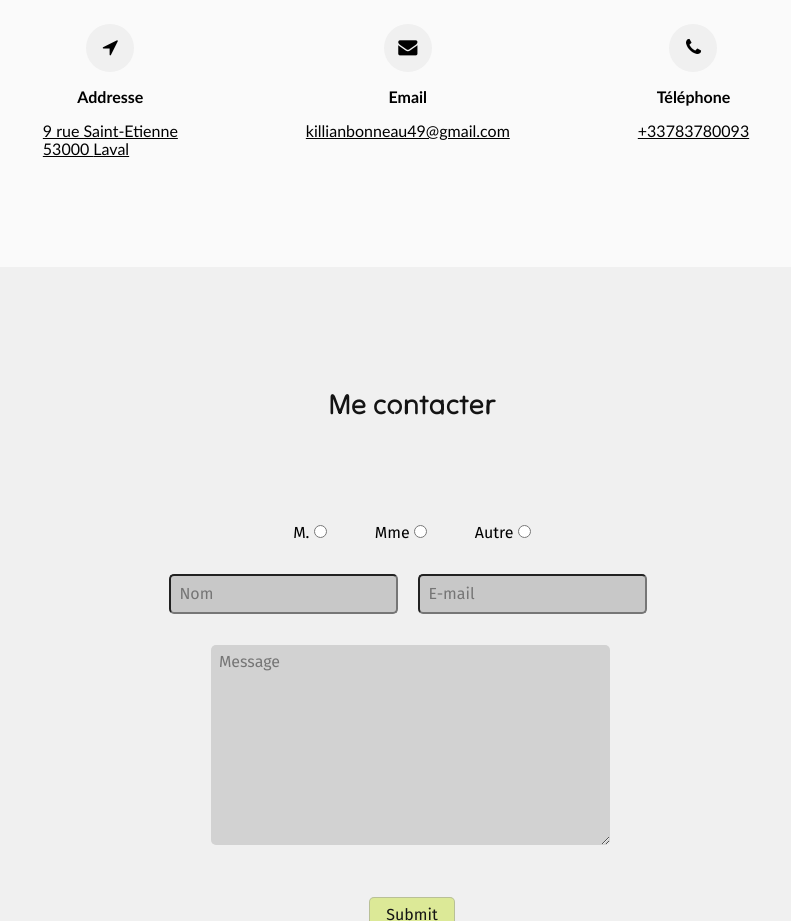
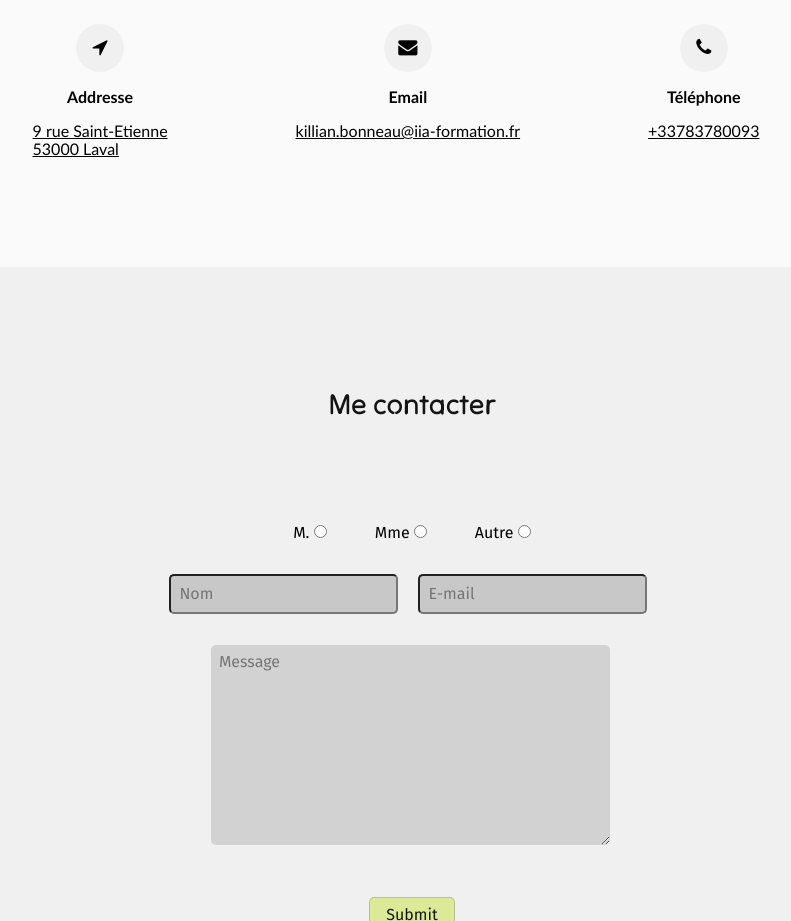
Before and after one commit to Aiizon/Portfolio-Website, a plain HTML site: page index.html in a window 1280 px wide. Shown: the part 3420-4341 px from the top of the page, without its empty margins (228-1019 px from the left). Drawn offline with Linux system fonts and the light colour scheme.

Commit message:
Updated files

```diff
--- a/index.html
+++ b/index.html
@@ -185,9 +185,9 @@
                                 <div><a href="https://www.google.com/maps/place/9+Rue+Neuve+Saint-Etienne,+53000+Laval/@48.0725983,-0.7645939,20.12z/data=!4m6!3m5!1s0x4808fdfa0097140b:0xdd8b8c7e7abd60b7!8m2!3d48.0726318!4d-0.7647168!16s%2Fg%2F11c1h30bjl?entry=ttu">9 rue Saint-Etienne<br>53000 <strong>Laval</strong></a></div>
                             </div>
                             <div>
-                                <a href="mailto:killianbonneau49@gmail.com" class="fa fa-envelope"></a>
+                                <a href="mailto:killian.bonneau@iia-formation.fr" class="fa fa-envelope"></a>
                                 <div>Email</div>
-                                <div><a href="mailto:killianbonneau49@gmail.com">killianbonneau49@gmail.com</a></div>
+                                <div><a href="mailto:killian.bonneau@iia-formation.fr">killian.bonneau@iia-formation.fr</a></div>
                             </div>
                             <div>
                                 <a href="tel:+33783780093" class="fa fa-phone"></a>
```
